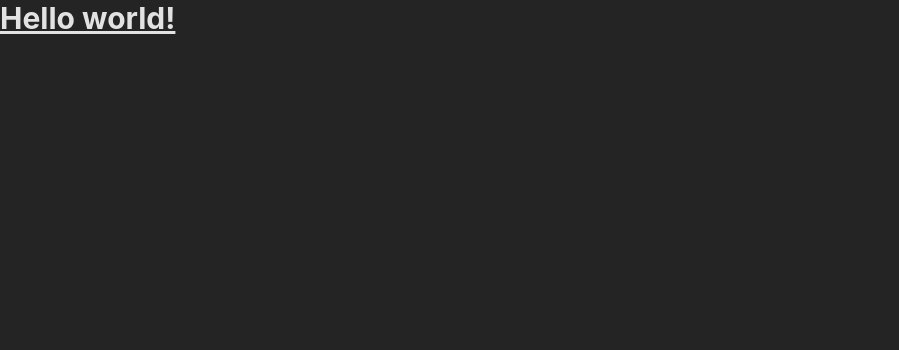
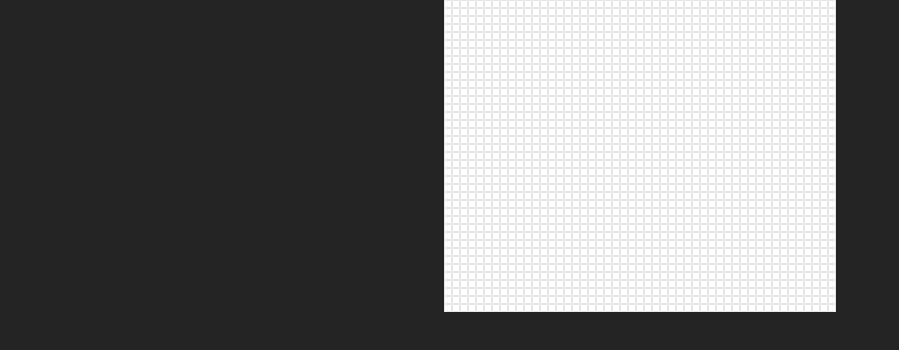
Before and after one commit to Bipin-Kalakheti/algo_viz, a React (Vite) app: page / in a window 1280 px wide. Shown: the top 350 px of the page, without its empty margins (0-899 px from the left). Built offline with nearby package versions, Linux system fonts and the light colour scheme.

Commit message:
add Grid component and integrate with pathfinding logic; update App component layout and add tailwind-merge dependency

```diff
--- a/package.json
+++ b/package.json
@@ -11,7 +11,8 @@
   },
   "dependencies": {
     "react": "^18.3.1",
-    "react-dom": "^18.3.1"
+    "react-dom": "^18.3.1",
+    "tailwind-merge": "^2.6.0"
   },
   "devDependencies": {
     "@eslint/js": "^9.17.0",
--- a/src/App.tsx
+++ b/src/App.tsx
@@ -1,3 +1,4 @@
+import { Grid } from "./components/Grid";
 import { PathfindingProvider } from "./context/PathfindingContext";
 import { SpeedProvider } from "./context/SpeedContext";
 import { TileProvider } from "./context/TileContext";
@@ -7,7 +8,9 @@ function App() {
     <PathfindingProvider>
       <TileProvider>
         <SpeedProvider>
-          <h1 className="text-3xl font-bold underline">Hello world!</h1>
+          <div className="h-screen w-screen flex flex-col">
+            <Grid />
+          </div>
         </SpeedProvider>
       </TileProvider>
     </PathfindingProvider>
--- /dev/null
+++ b/src/components/Grid.tsx
@@ -0,0 +1,30 @@
+import { twMerge } from "tailwind-merge";
+import { usePathfinding } from "../hooks/usePathfinding";
+import { MAX_COLS, MAX_ROWS } from "../utils/constants";
+
+export function Grid() {
+  const { grid } = usePathfinding();
+
+  return (
+    <div
+      className={twMerge(
+        //Base classes
+        "flex flex-col items-center justify-center border-sky-300",
+        //Control Grid height
+        `lg:min-h-[${MAX_ROWS * 17}px] md:min-h-[${MAX_ROWS * 15}px]
+            xs:min-h-[${MAX_ROWS * 8}px] min-h-[${MAX_ROWS * 7}px]`,
+        //Control Grid width
+        `lg:w-[${MAX_COLS * 17}px] md:w-[${MAX_COLS * 15}px]
+            xs:w-[${MAX_COLS * 8}px] w-[${MAX_COLS * 7}px]`
+      )}
+    >
+      {grid.map((row, rowIndex) => (
+        <div key={rowIndex} className="flex">
+          {row.map((title, titleIndex) => (
+            <div className="bg-white h-2 w-2 border"></div>
+          ))}
+        </div>
+      ))}
+    </div>
+  );
+}
```
Also changed, not shown: 1 other file (tests, documents, lock files or other folders).
